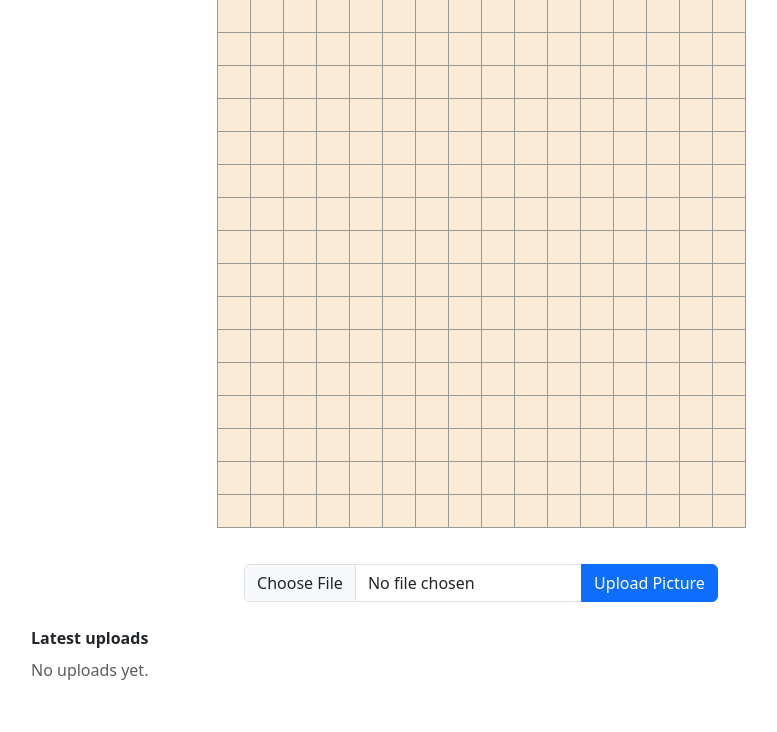
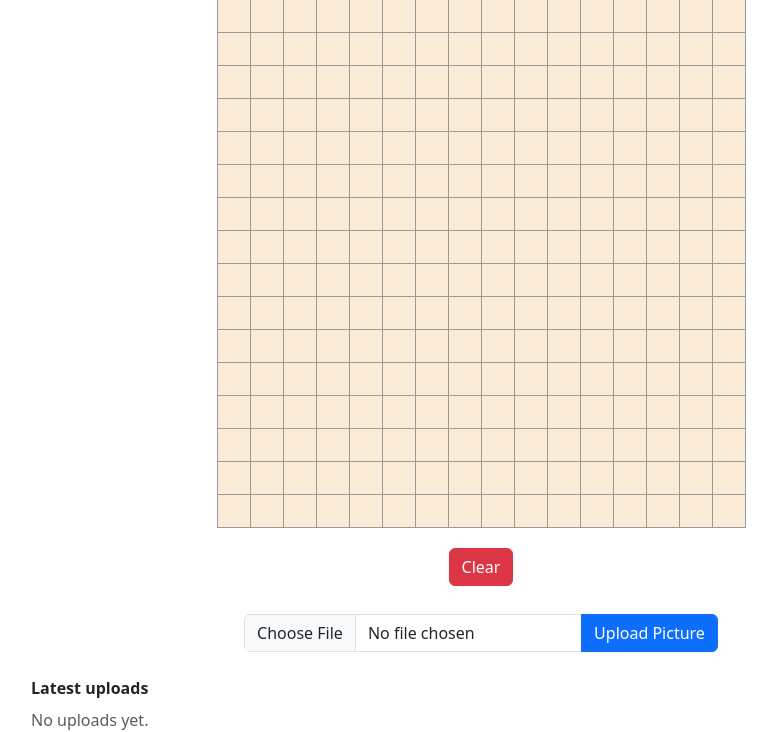
Before and after one commit to 720kbps/LEDMatrix, a Django app: page / in a window 1280 px wide. Shown: the part 77-809 px from the top of the page, without its empty margins (159-936 px from the left). Before the commit the page ends 757 px from the top, so only its background shows below. Run offline with Django 5.2, Linux system fonts and the light colour scheme.

Commit message:
added clear matrix button frontend and fixed backend naming not working (hopefully)

```diff
--- a/LEDMatrix/settings.py
+++ b/LEDMatrix/settings.py
@@ -37,7 +37,8 @@ INSTALLED_APPS = [
     'django.contrib.sessions',
     'django.contrib.messages',
     'django.contrib.staticfiles',
-    'rest_framework'
+    'rest_framework',
+    'TableVisualiser.apps.TableVisualiserConfig',
 ]
 
 MIDDLEWARE = [
--- a/TableVisualiser/apps.py
+++ b/TableVisualiser/apps.py
@@ -2,7 +2,7 @@ from django.apps import AppConfig
 from TableVisualiser.logic.strip import get_strip
 
 
-class TablevisualiserConfig(AppConfig):
+class TableVisualiserConfig(AppConfig):
     default_auto_field = 'django.db.models.BigAutoField'
     name = 'TableVisualiser'
 
--- a/static/css/style.css
+++ b/static/css/style.css
@@ -64,3 +64,7 @@
     z-index: 5;
     box-shadow: 0 6px 18px rgba(0, 0, 0, 0.25);
 }
+
+#clear-button {
+    margin-bottom: 12px;
+}
--- a/static/scripts/script.js
+++ b/static/scripts/script.js
@@ -56,7 +56,22 @@ document.addEventListener('DOMContentLoaded', () => {
   if (latestImage?.dataset.url) {
     renderImageToGrid(latestImage.dataset.url);
   }
+
+  const clearButton = document.getElementById('clear-button');
+  if (clearButton) {
+    clearButton.addEventListener('click', () => {
+      clearGrid();
+      // TODO: send a clear command to the backend LED matrix.
+    });
+  }
 });
+
+function clearGrid() {
+  const cells = document.querySelectorAll('.matrix-cell');
+  cells.forEach((cell) => {
+    cell.style.backgroundColor = '';
+  });
+}
 
 function sendImageChangeRequest(imgSrc){
   const payload = {image: imgSrc};
--- a/templates/index.html
+++ b/templates/index.html
@@ -15,6 +15,7 @@
         <table id="main-table" class="table table-bordered table-hover" style="margin: 20px auto;">
             <tbody id="matrix-body"></tbody>
         </table>
+        <button id="clear-button" class="btn btn-danger" type="button">Clear</button>
         <form id="upload-form" action="{% url 'upload_image' %}" method="post" enctype="multipart/form-data" class="mt-3">
             {% csrf_token %}
             <div class="input-group">
```
